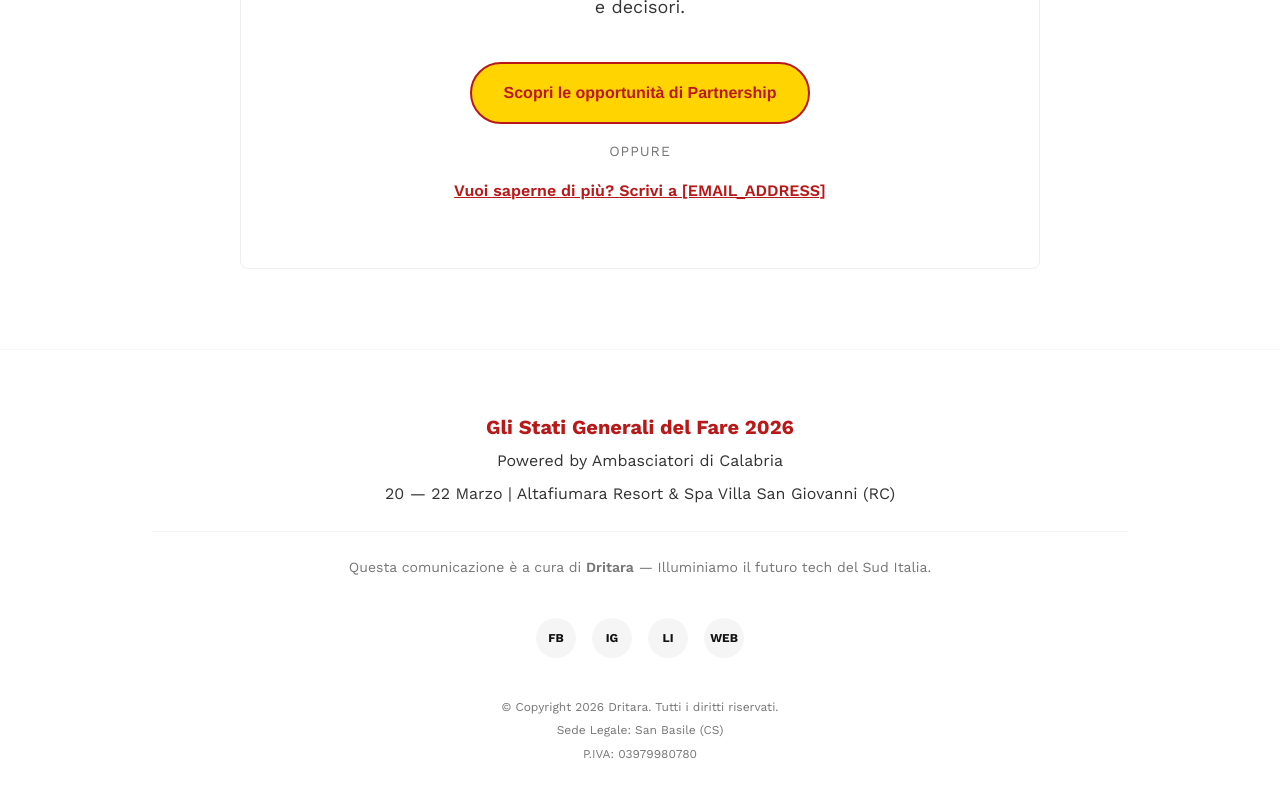
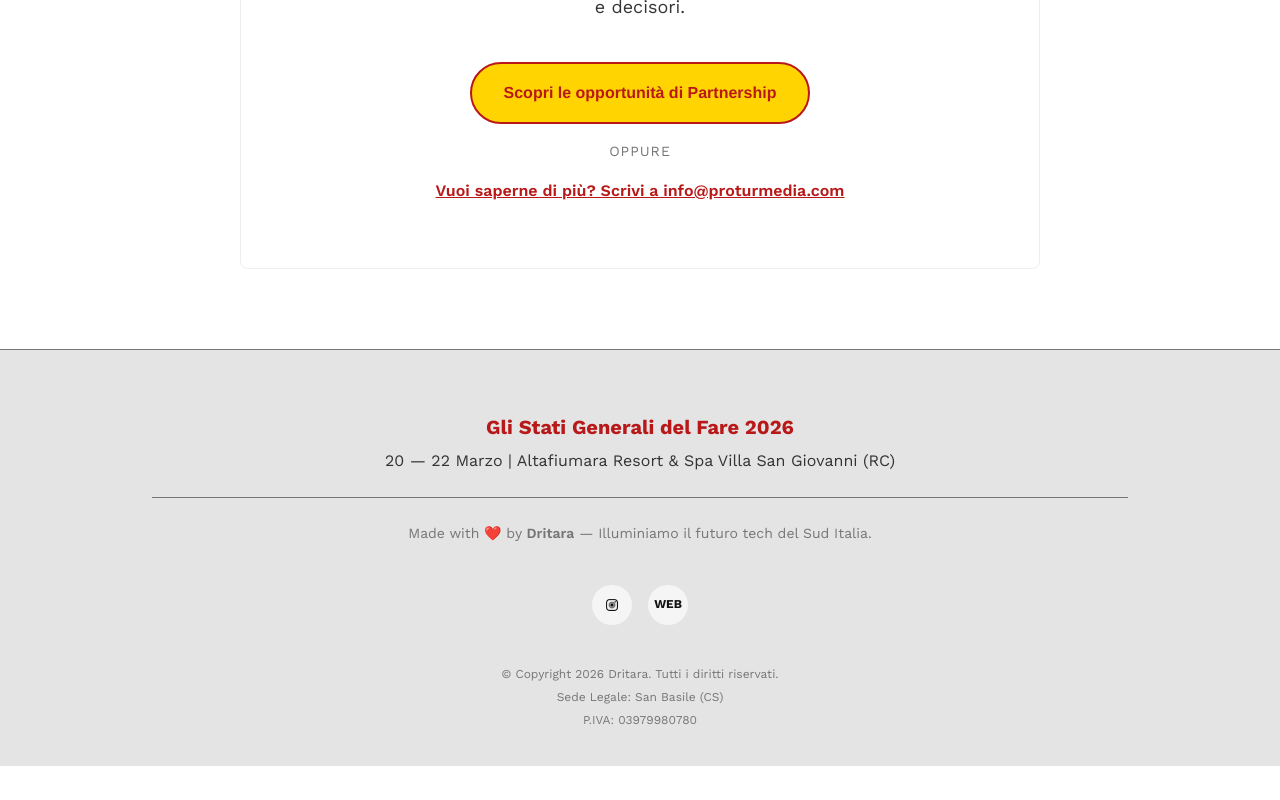
Before and after one commit to JacoTube/sgf-landing-page, a Next.js app: page / in a window 1280 px wide. Shown: the part 4416-5216 px from the top of the page. After the commit the page ends 5182 px from the top, so only its background shows below. Built offline with nearby package versions, Linux system fonts and the light colour scheme.

Commit message:
footer correction

```diff
--- a/src/app/globals.css
+++ b/src/app/globals.css
@@ -7,6 +7,7 @@
   --color-dark: #121212;
   --color-gray-dark: #333333;
   --color-gray: #767676;
+  --color-gray-medium: #e4e4e4;
   --color-gray-light: #f5f5f5;
   --color-white: #ffffff;
   --color-background: #ffffff;
--- a/src/components/Footer/Footer.js
+++ b/src/components/Footer/Footer.js
@@ -1,4 +1,6 @@
+import Image from 'next/image';
 import styles from './footer.module.css';
+import igLogo from '../../assets/ig_logo.png';
 
 export default function Footer() {
   return (
@@ -6,19 +8,18 @@
       <div className={`container ${styles.container}`}>
         <div className={styles.topInfo}>
           <h4>Gli Stati Generali del Fare 2026</h4>
-          <p>Powered by Ambasciatori di Calabria</p>
           <p>20 — 22 Marzo | Altafiumara Resort & Spa Villa San Giovanni (RC)</p>
           <div className={styles.credits}>
-            <p>Questa comunicazione è a cura di <strong>Dritara</strong> — Illuminiamo il futuro tech del Sud Italia.</p>
+            <p>Made with ❤️ by <strong>Dritara</strong> — Illuminiamo il futuro tech del Sud Italia.</p>
           </div>
         </div>
 
         <div className={styles.socials}>
           {/* Social icons can be added here replacing text */}
-          <a href="#" className={styles.socialIcon}>FB</a>
-          <a href="#" className={styles.socialIcon}>IG</a>
-          <a href="#" className={styles.socialIcon}>LI</a>
-          <a href="#" className={styles.socialIcon}>WEB</a>
+          <a href="https://www.instagram.com/dritara_tech" target="_blank" rel="noopener noreferrer" className={styles.socialIcon}>
+            <Image src={igLogo} alt="Instagram" width={20} height={20} />
+          </a>
+          <a href="https://www.dritara.tech/" className={styles.socialIcon}>WEB</a>
         </div>
 
         <div className={styles.bottomInfo}>
--- a/src/components/Footer/footer.module.css
+++ b/src/components/Footer/footer.module.css
@@ -1,9 +1,9 @@
 .footer {
-  background-color: var(--color-white);
+  background-color: var(--color-gray-medium);
   color: var(--color-dark);
   padding: 64px 0 32px;
   text-align: center;
-  border-top: 1px solid var(--color-gray-light);
+  border-top: 1px solid var(--color-gray);
 }
 
 .topInfo {
@@ -27,7 +27,7 @@
 .credits {
   margin-top: 24px;
   padding-top: 24px;
-  border-top: 1px solid var(--color-gray-light);
+  border-top: 1px solid var(--color-gray);
 }
 
 .credits p {
--- a/src/components/Partnership/Partnership.js
+++ b/src/components/Partnership/Partnership.js
@@ -21,8 +21,8 @@
               Scopri le opportunità di Partnership
             </a>
             <span className={styles.orText}>oppure</span>
-            <a href="mailto:[EMAIL_ADDRESS]?subject=Richiesta%20Info%20Stati%20Generali%20del%20Fare" className={styles.mailLink}>
-              Vuoi saperne di più? Scrivi a [EMAIL_ADDRESS]
+            <a href="mailto:info@proturmedia.com?subject=Richiesta%20Info%20Stati%20Generali%20del%20Fare" className={styles.mailLink}>
+              Vuoi saperne di più? Scrivi a info@proturmedia.com
             </a>
           </div>
         </div>
```
Also changed, not shown: src/assets/ig_logo.png (added).
